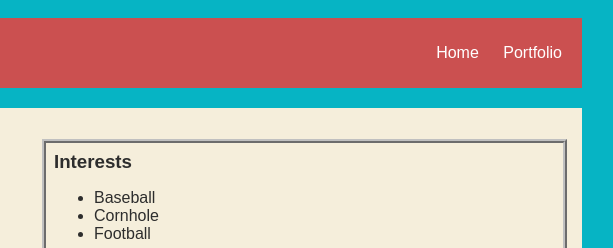
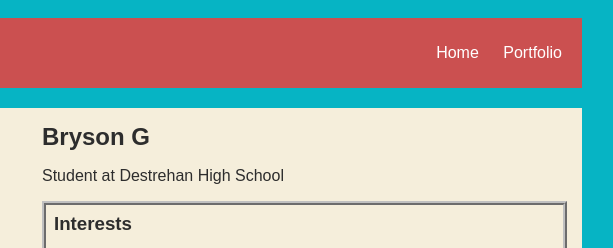
Before and after one commit to BGabler1/BGabler1.github.io, a plain HTML site: page index.html in a window 1280 px wide. Shown: the top 248 px of the page, 458-1071 px from the left. Drawn offline with Linux system fonts and the light colour scheme.

Commit message:
add index.html and ccs files

```diff
--- a/index.html
+++ b/index.html
@@ -28,8 +28,8 @@
 
                 <!-- Content section -->
                 <div class="content">
-                    <h2></h2>
-                    <p></p>
+                    <h2>Bryson G</h2>
+                    <p>Student at Destrehan High School</p>
        <!-- Interests section -->
        <div id="interests">
            <h3>Interests</h3>
```
